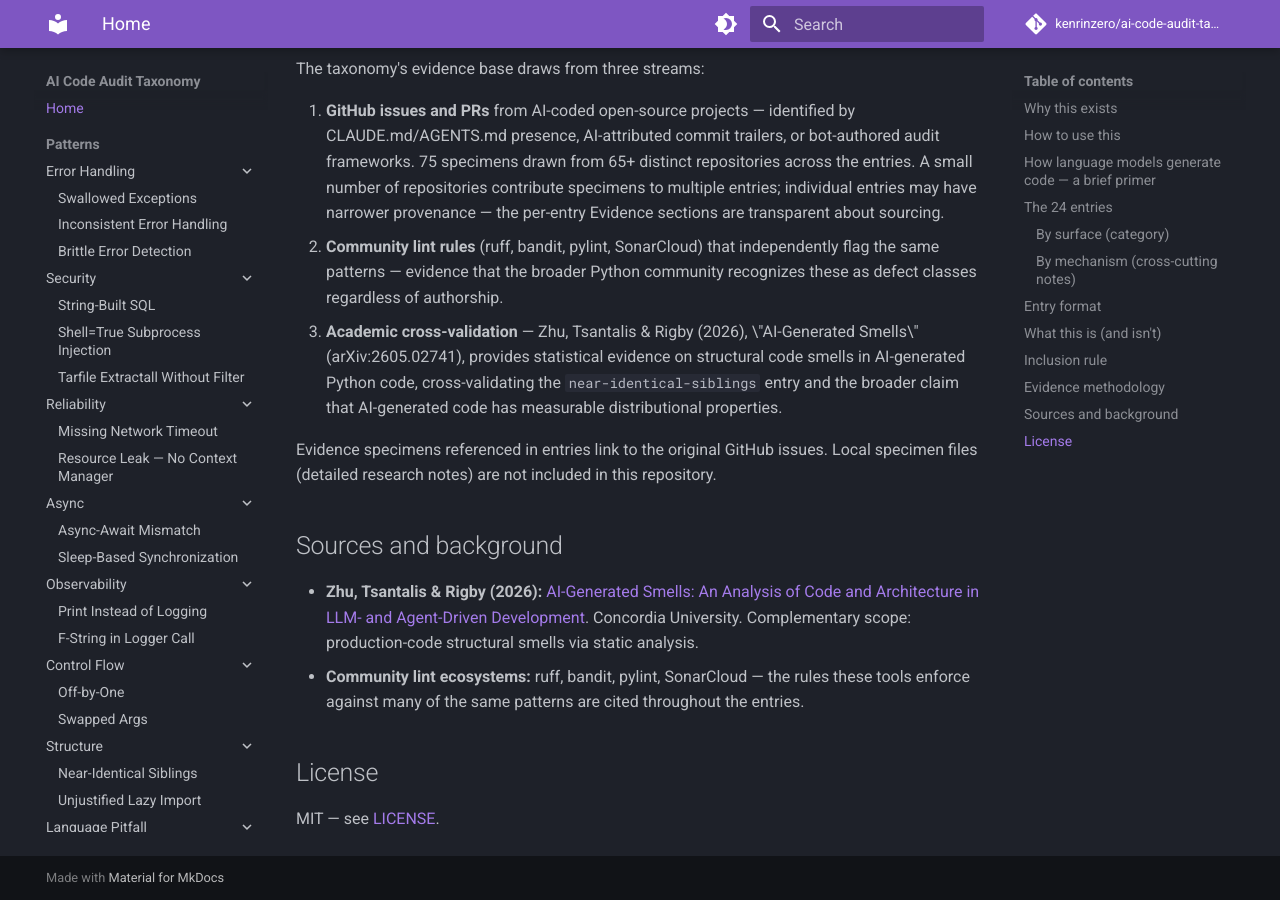
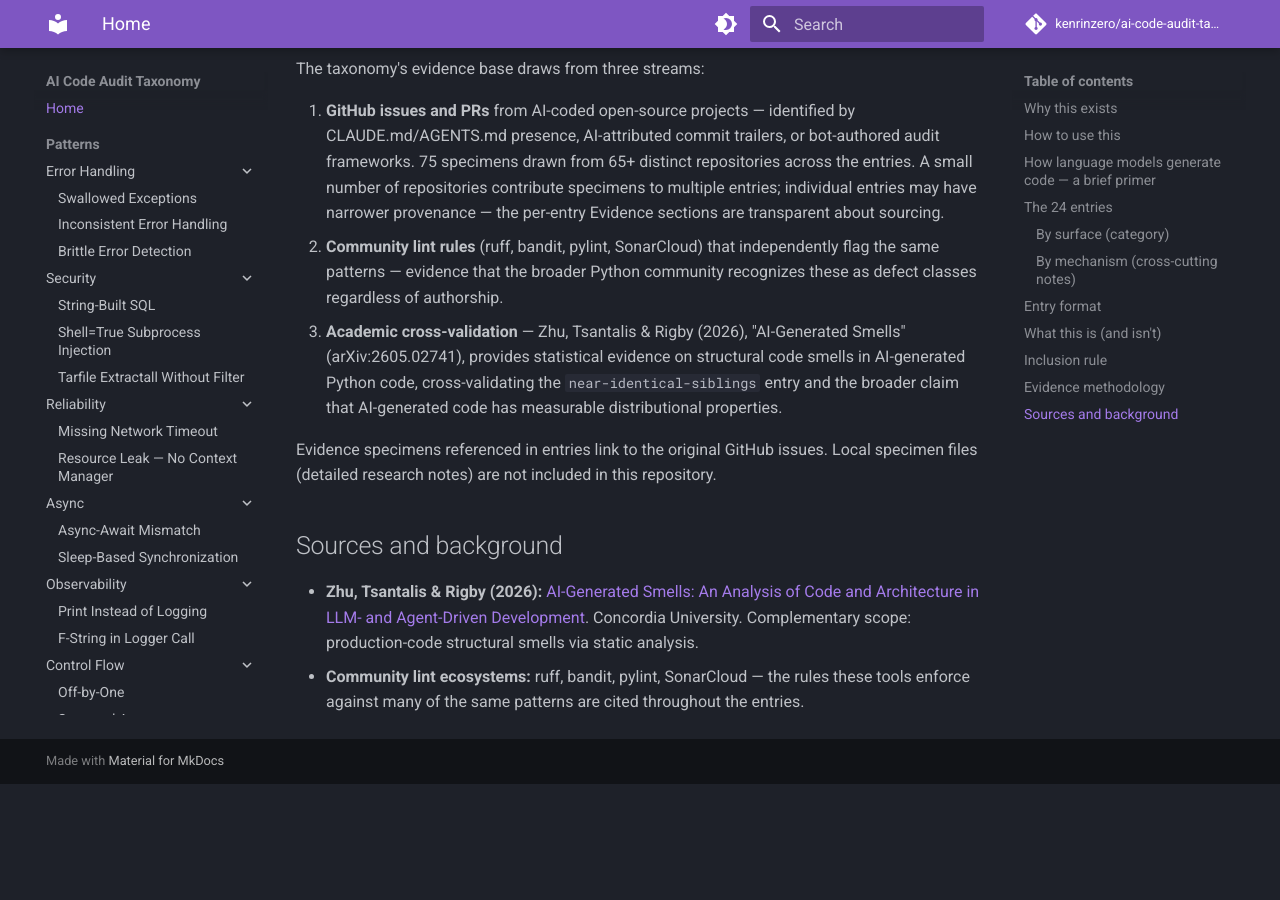
Before and after one commit to kenrinzero/ai-code-audit-taxonomy, an MkDocs documentation site: the page built from docs/index.md, in a window 1280 px wide and 900 px high, scrolled down 4378 px. Built offline with MkDocs 1.6.1 and Material for MkDocs 9.7.7, drawn with Linux system fonts in a browser that asks for light colours; comment, search, counter and statistics services are not loaded; after the commit the page ends 5162 px from its top, so only the background shows below that.

Commit message:
Remove redundant License section from docs/index.md (public site)

```diff
--- a/docs/index.md
+++ b/docs/index.md
@@ -101,7 +101,7 @@
 
 1. **GitHub issues and PRs** from AI-coded open-source projects — identified by CLAUDE.md/AGENTS.md presence, AI-attributed commit trailers, or bot-authored audit frameworks. 75 specimens drawn from 65+ distinct repositories across the entries. A small number of repositories contribute specimens to multiple entries; individual entries may have narrower provenance — the per-entry Evidence sections are transparent about sourcing.
 2. **Community lint rules** (ruff, bandit, pylint, SonarCloud) that independently flag the same patterns — evidence that the broader Python community recognizes these as defect classes regardless of authorship.
-3. **Academic cross-validation** — Zhu, Tsantalis & Rigby (2026), \"AI-Generated Smells\" (arXiv:2605.02741), provides statistical evidence on structural code smells in AI-generated Python code, cross-validating the `near-identical-siblings` entry and the broader claim that AI-generated code has measurable distributional properties.
+3. **Academic cross-validation** — Zhu, Tsantalis & Rigby (2026), "AI-Generated Smells" (arXiv:2605.02741), provides statistical evidence on structural code smells in AI-generated Python code, cross-validating the `near-identical-siblings` entry and the broader claim that AI-generated code has measurable distributional properties.
 
 Evidence specimens referenced in entries link to the original GitHub issues. Local specimen files (detailed research notes) are not included in this repository.
 
@@ -109,7 +109,3 @@
 
 - **Zhu, Tsantalis & Rigby (2026):** [AI-Generated Smells: An Analysis of Code and Architecture in LLM- and Agent-Driven Development](https://arxiv.org/abs/2605.02741). Concordia University. Complementary scope: production-code structural smells via static analysis.
 - **Community lint ecosystems:** ruff, bandit, pylint, SonarCloud — the rules these tools enforce against many of the same patterns are cited throughout the entries.
-
-## License
-
-MIT — see [LICENSE](LICENSE).
```
